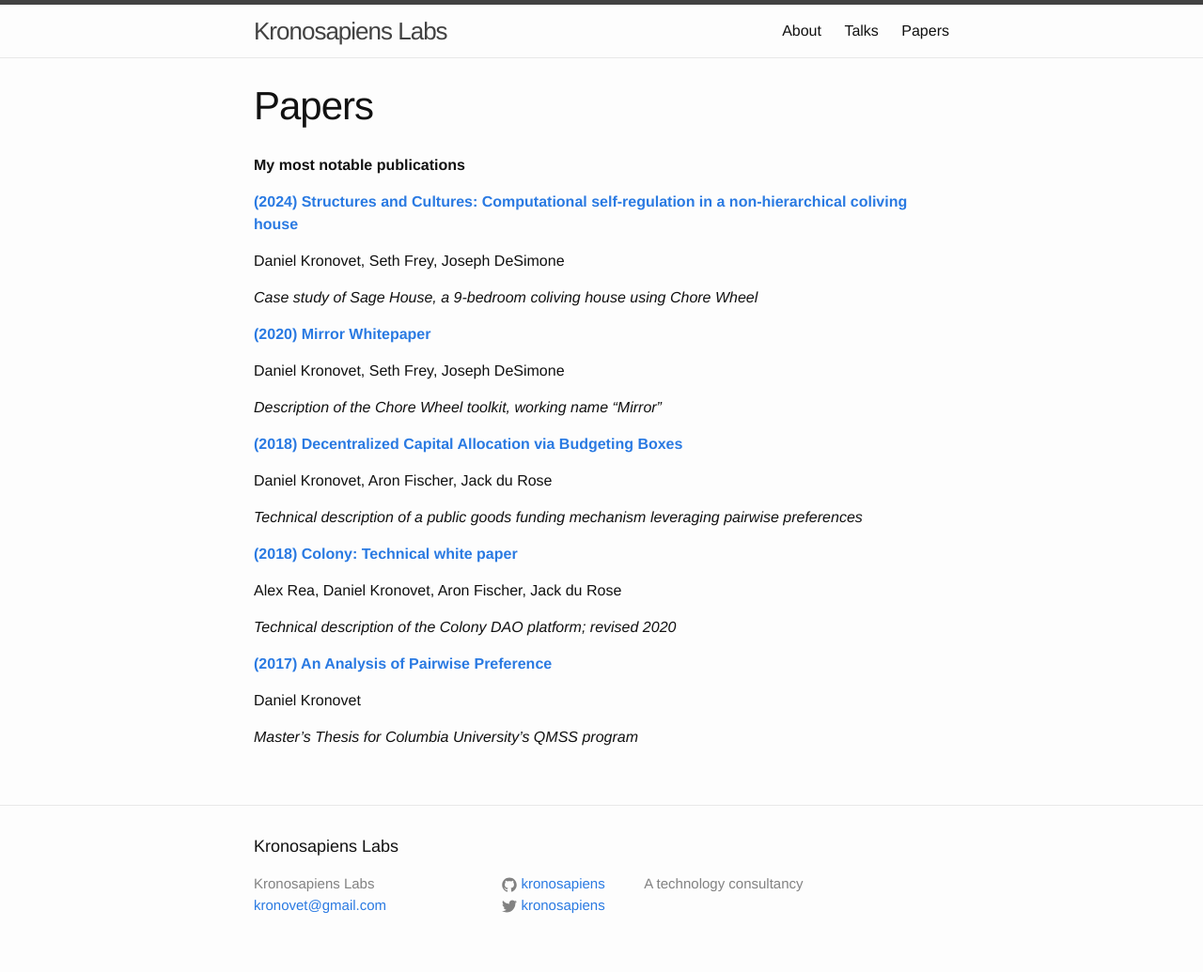
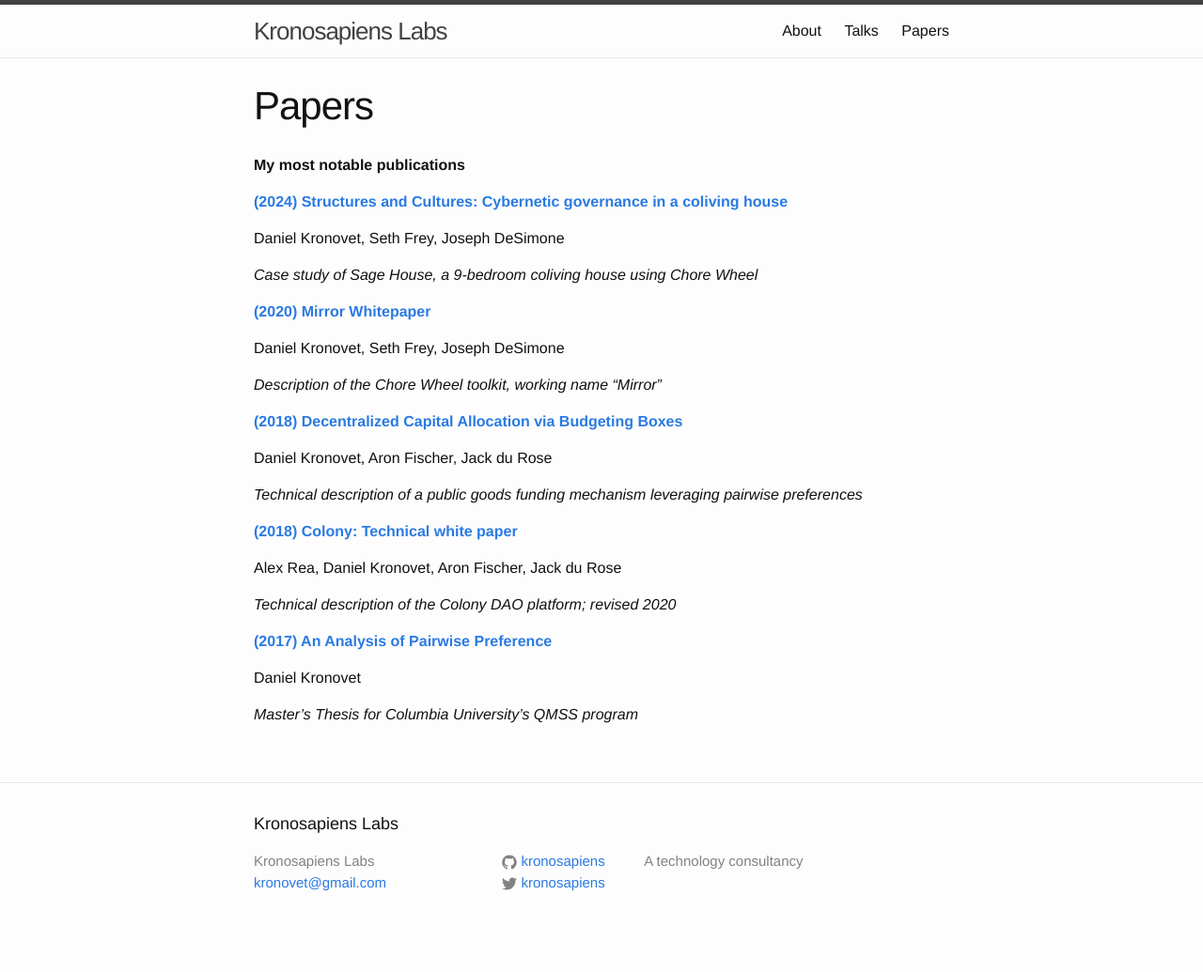
Before and after one commit to kronosapiens/kronosapiens.github.io, a Jekyll site: the page built from papers/index.md, in a window 1280 px wide. Shown: the whole page at 94% size. Built offline with Jekyll 4.4.1, drawn with Linux system fonts in a browser that asks for light colours; after the commit the page ends 1011 px from its top, so only the background shows below that.

Commit message:
Update paper name

```diff
--- a/papers/index.md
+++ b/papers/index.md
@@ -6,7 +6,7 @@
 
 **My most notable publications**
 
-[**(2024) Structures and Cultures: Computational self-regulation in a non-hierarchical coliving house**]({{site.baseurl}}/papers/structures.pdf)
+[**(2024) Structures and Cultures: Cybernetic governance in a coliving house**]({{site.baseurl}}/papers/structures.pdf)
 
 Daniel Kronovet, Seth Frey, Joseph DeSimone
 
```
Also changed, not shown: talks/index.md (+1 -1 lines), 1 other file.
